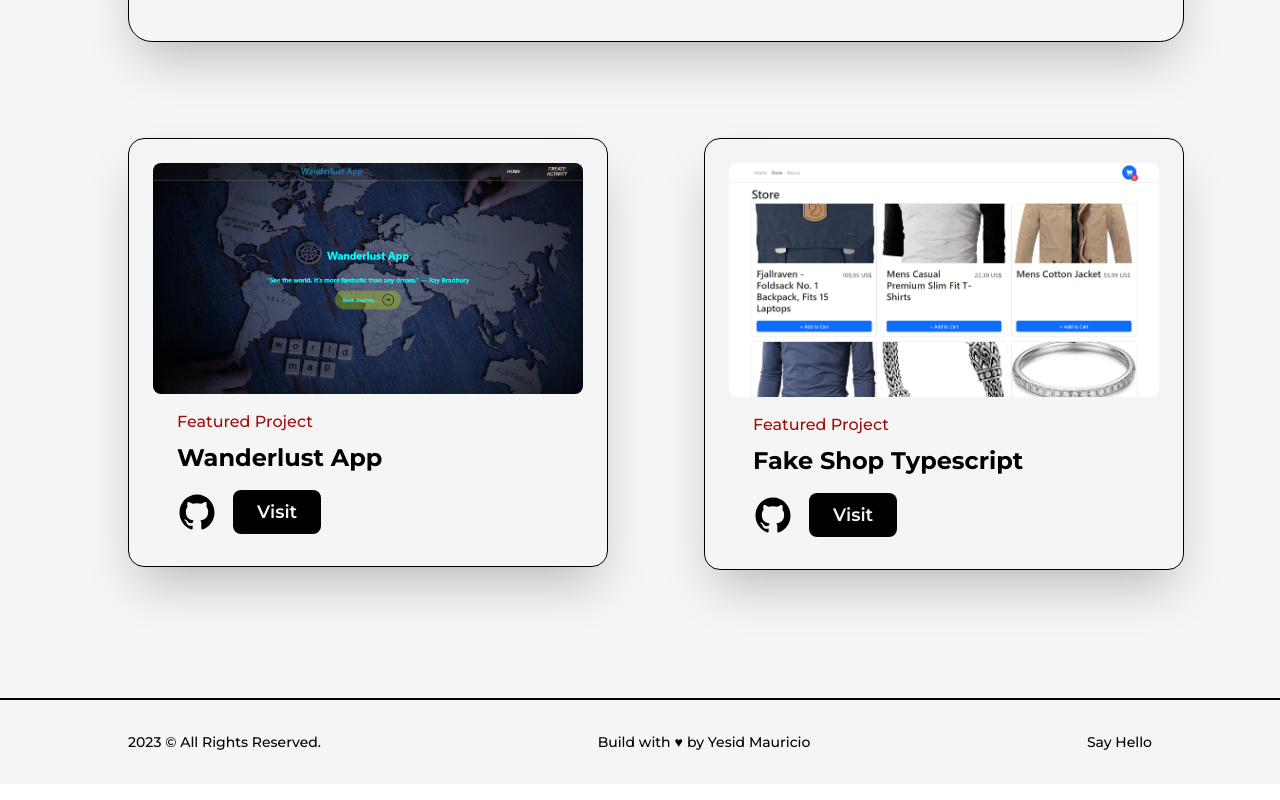
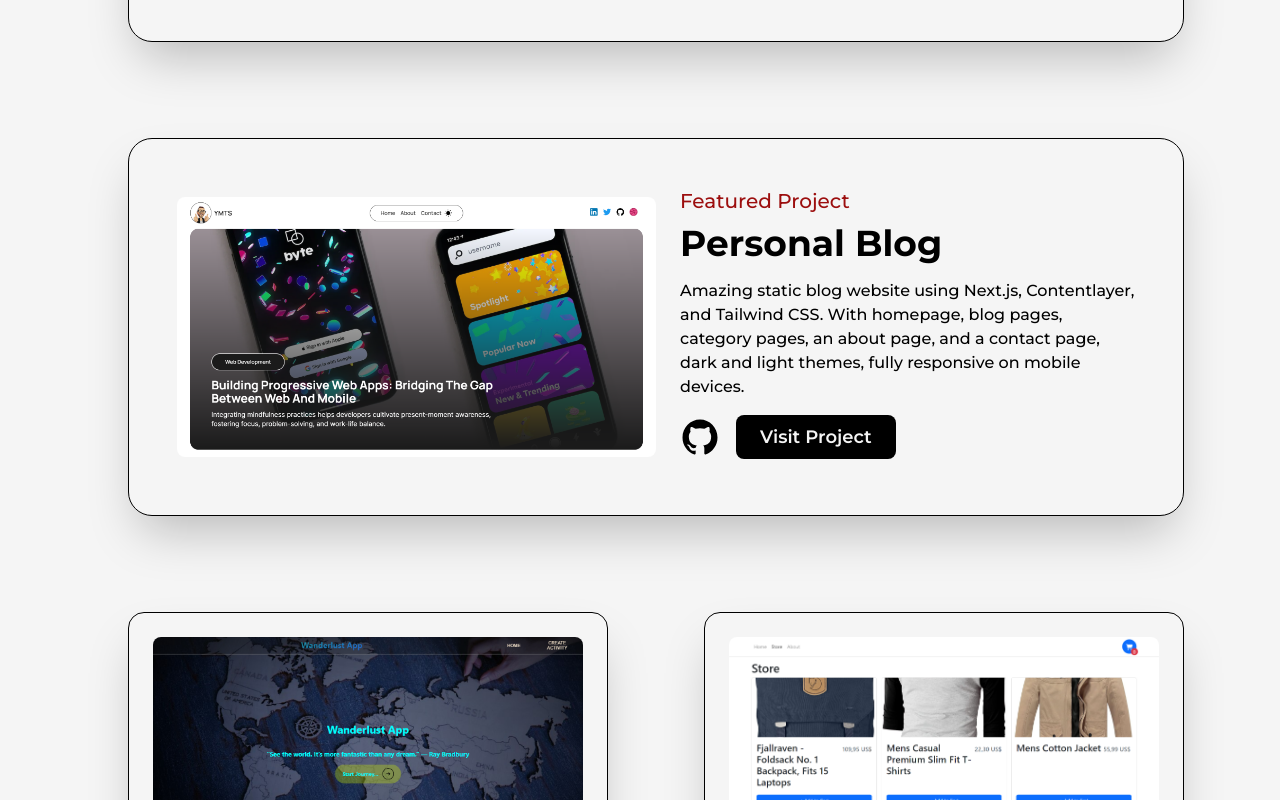
Before and after one commit to MauricioSuescun/portfolio-v2, a Next.js app: page /projects in a window 1280 px wide. Shown: the part 720-1520 px from the top of the page. Built offline with nearby package versions, Linux system fonts and the light colour scheme.

Commit message:
projects update

```diff
--- a/src/pages/projects.js
+++ b/src/pages/projects.js
@@ -9,6 +9,7 @@ import project1 from "../../public/images/projects/crypto-screener-cover-image.j
 import farm from "../../public/images/projects/The Gaming Farm.png";
 import wanderlust from "../../public/images/projects/Wanderlust.png";
 import fakeshop from "../../public/images/projects/fake-shop.png";
+import personalBlog from "../../public/images/projects/personal-blog.png";
 
 const FeaturedProject = ({ type, title, summary, img, link, github }) => {
   return (
@@ -35,7 +36,7 @@ const FeaturedProject = ({ type, title, summary, img, link, github }) => {
         </Link>
         <p className="my-2 font-medium text-dark dark:text-light">{summary}</p>
         <div className="my-2 flex items-center">
-          <Link href={github} target="_blank" className="w-10 dark:bg-light">
+          <Link href={github} target="_blank" className="w-10 dark:text-light">
             <GithubIcon />
           </Link>
           <Link
@@ -76,7 +77,7 @@ const Project = ({ title, type, img, link, github }) => {
         </Link>
 
         <div className="my-2 flex items-center">
-          <Link href={github} target="_blank" className="w-10 ">
+          <Link href={github} target="_blank" className="w-10 fill-light">
             <GithubIcon />
           </Link>
           <Link
@@ -114,7 +115,17 @@ const Projects = () => {
                 summary="e-commerce platform focused on the gaming world, where you can find games, consoles, console controllers, and gaming-related news. The site implement different technologies like React, Redux, NodeJS, Bootstrap, Material-UI, Postgres, Sequelize, etc. "
                 link="https://the-gamig-farm-pf-rho.vercel.app/"
                 type="Featured Project"
-                github="https://github.com/MauricioSuescun"
+                github="https://github.com/MauricioSuescun/The-Gamig-Farm-PF"
+              />
+            </div>
+            <div className="col-span-12">
+              <FeaturedProject
+                title="Personal Blog"
+                img={personalBlog}
+                summary="Amazing static blog website using Next.js, Contentlayer, and Tailwind CSS. With homepage, blog pages, category pages, an about page, and a contact page, dark and light themes, fully responsive on mobile devices."
+                link="https://personal-blog-mauriciosuescun.vercel.app/"
+                type="Featured Project"
+                github="https://github.com/MauricioSuescun/Personal-Blog"
               />
             </div>
             <div className="col-span-6 dark:text-light sm:col-span-12 xs:col-span-12">
@@ -124,7 +135,7 @@ const Projects = () => {
                 img={wanderlust}
                 link="https://wanderlust-app-pink.vercel.app/"
                 type="Featured Project"
-                github="https://github.com/MauricioSuescun"
+                github="https://github.com/MauricioSuescun/Wanderlust-App"
               />
             </div>
             <div className="col-span-6 dark:text-light sm:col-span-12 xs:col-span-12">
@@ -133,7 +144,7 @@ const Projects = () => {
                 img={fakeshop}
                 link="https://fake-shop-react-typescript.vercel.app/"
                 type="Featured Project"
-                github="https://github.com/MauricioSuescun"
+                github="https://github.com/MauricioSuescun/FakeShop-React-Typescript"
               />
             </div>
             <div className="col-span-6 dark:text-light sm:col-span-12 xs:col-span-12 hidden">
```
Also changed, not shown: public/images/projects/personal-blog.png (added).
